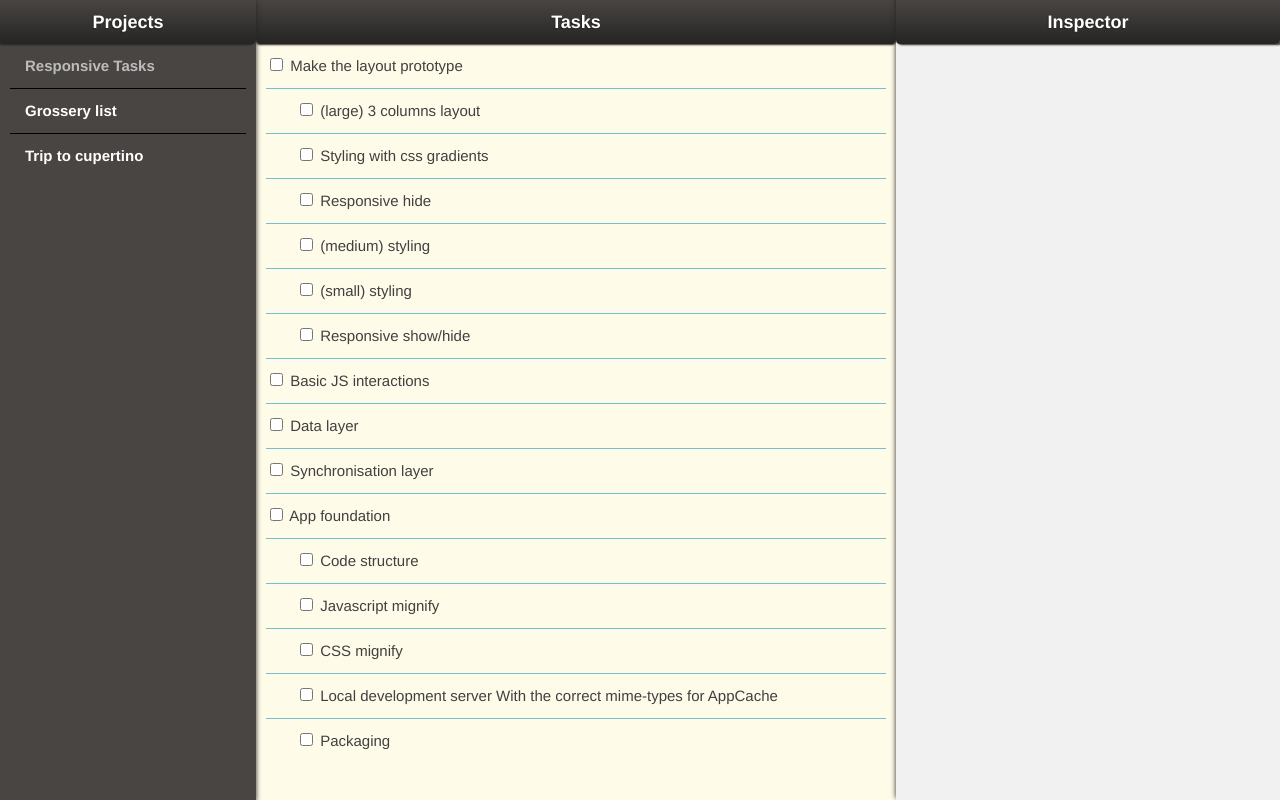
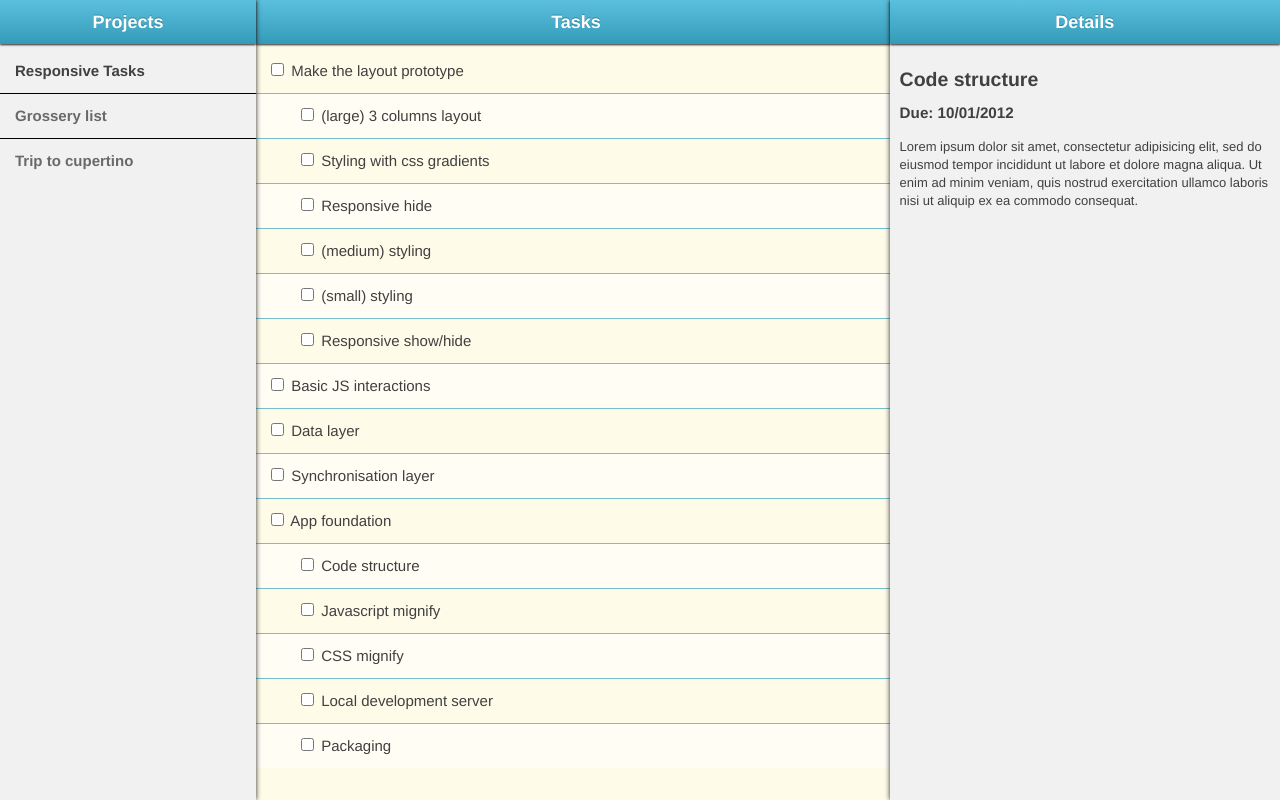
Before and after one commit to etiennesegonzac/Bun, a plain HTML site: page prototypes/layout/index.html in a window 1280 px wide. Drawn offline with Linux system fonts and the light colour scheme.

Commit message:
Ready to screencat
* 2 columns layout for medium size
* Polish

```diff
--- a/prototypes/layout/index.html
+++ b/prototypes/layout/index.html
@@ -2,8 +2,8 @@
 <html>
   <head>
     <link href="layout.css" media="screen" rel="stylesheet" type="text/css" />
-    <link href="small.css" media="screen and (max-width: 500px)" rel="stylesheet" type="text/css" />
-    <link href="medium.css" media="screen and (min-width:501px) and (max-width:1024px)" rel="stylesheet" type="text/css" />
+    <link href="small.css" media="screen and (max-width: 600px)" rel="stylesheet" type="text/css" />
+    <link href="medium.css" media="screen and (min-width:601px) and (max-width:1024px)" rel="stylesheet" type="text/css" />
     <link href="large.css" media="screen and (min-width:1025px)" rel="stylesheet" type="text/css" />
     <meta name="viewport" content="width=device-width, maximum-scale=1.0" />
     <script src="zepto.min.js"></script>
@@ -29,7 +29,7 @@
               <li><input type="checkbox" /> Responsive show/hide</li>
             </ul>
           </li>
-          <li class="inspector-toggle"><input type="checkbox" /> Basic JS interactions</li>
+          <li><input type="checkbox" /> Basic JS interactions</li>
           <li><input type="checkbox" /> Data layer</li>
           <li><input type="checkbox" /> Synchronisation layer</li>
           <li>
@@ -38,12 +38,7 @@
               <li><input type="checkbox" /> Code structure</li>
               <li><input type="checkbox" /> Javascript mignify</li>
               <li><input type="checkbox" /> CSS mignify</li>
-              <li>
-                <input type="checkbox" /> Local development server
-                <span>
-                  With the correct mime-types for AppCache
-                </span>
-              </li>
+              <li><input type="checkbox" /> Local development server</li>
               <li><input type="checkbox" /> Packaging</li>
             </ul>
           </li>
@@ -66,10 +61,14 @@
     <section id="inspector">
       <header>
         <a class="inspector-toggle" href="#">Close</a>
-        Inspector
+        Details
       </header>
       <div class="container">
-
+        <h1>Code structure</h1>
+        <h3>Due: 10/01/2012</h3>
+        <div class="notes">
+          Lorem ipsum dolor sit amet, consectetur adipisicing elit, sed do eiusmod tempor incididunt ut labore et dolore magna aliqua. Ut enim ad minim veniam, quis nostrud exercitation ullamco laboris nisi ut aliquip ex ea commodo consequat.
+        </div>
       </div>
     </section>
   </body>
--- a/prototypes/layout/large.css
+++ b/prototypes/layout/large.css
@@ -7,6 +7,6 @@
   left: 0;
 }
 #inspector {
-  width: 30%;
+  width: 30.5%; // webkit bug
   top: 0;
 }
--- a/prototypes/layout/layout.css
+++ b/prototypes/layout/layout.css
@@ -12,49 +12,61 @@ body {
 }
 header {
   height: 44px;
-  border-radius: 0 0 4px 4px;
   box-shadow: #262423 0px 1px 2px;
 
-  background-image: -khtml-gradient(linear, left top, left bottom, from(#484543), to(#262423));
-  background-image: -moz-linear-gradient(top, #484543, #262423);
-  background-image: -ms-linear-gradient(top, #484543, #262423);
-  background-image: -webkit-gradient(linear, left top, left bottom, color-stop(0%, #484543), color-stop(100%, #262423));
-  background-image: -webkit-linear-gradient(top, #484543, #262423);
-  background-image: -o-linear-gradient(top, #484543, #262423);
-  background-image: linear-gradient(top, #484543, #262423);
+  background-color: #339bb9;
+  background-repeat: repeat-x;
+  background-image: -khtml-gradient(linear, left top, left bottom, from(#5bc0de), to(#339bb9));
+  background-image: -moz-linear-gradient(top, #5bc0de, #339bb9);
+  background-image: -ms-linear-gradient(top, #5bc0de, #339bb9);
+  background-image: -webkit-gradient(linear, left top, left bottom, color-stop(0%, #5bc0de), color-stop(100%, #339bb9));
+  background-image: -webkit-linear-gradient(top, #5bc0de, #339bb9);
+  background-image: -o-linear-gradient(top, #5bc0de, #339bb9);
+  background-image: linear-gradient(top, #5bc0de, #339bb9);
 
   color: white;
   text-align: center;
   font-weight: bold;
   font-size: 18px;
   line-height: 44px;
-  text-shadow: #242424 -1px 1px 1px;
+  text-shadow: 0 -1px 0 rgba(0, 0, 0, 0.25);
 }
 header a {
   display: none;
   position: absolute;
-  left: 35px;
+  left: 18px;
   color: white;
   font-weight: normal;
   font-size: 13px;
 }
-section {
-  min-height: 100%;
-}
 .container {
-  padding: 0px 10px;
+  padding: 5px 0;
 }
 
 #tasks {
   position: relative;
+  min-height: 100%;
+  opacity: 1;
   background-color: #FFFBE9;
 
   font-size: 15px;
+}
+#tasks.faded {
+  opacity: 0.2;
 }
 #tasks ul {
   margin: 0;
   padding: 0;
   list-style: none;
+}
+#tasks ul li:nth-of-type(even) {
+  background-color: #FFFDF4;
+}
+#tasks ul li li:nth-of-type(odd) {
+  background-color: #FFFDF4;
+}
+#tasks ul li li:nth-of-type(even) {
+  background-color: #FFFBE9;
 }
 #tasks li {
   line-height: 44px;
@@ -63,9 +75,13 @@ section {
 }
 #tasks li input[type='checkbox'] {
   padding:0;
+  margin-left: 15px;
 }
 #tasks li.first {
   border-top: 0;
+}
+#tasks li {
+  cursor: pointer;
 }
 #tasks li li {
   padding-left: 30px;
@@ -75,26 +91,23 @@ section {
   position: absolute;
   top: 0;
   left: 0;
-  box-shadow: #262423 0px 2px 5px;
+  box-shadow: #262423 0px 0px 5px;
 
-  background-color: #484543;
+  background-color: #F1F1F1;
 
   font-size: 15px;
   font-weight: bold;
-  color: white;
+  color: #696969;
 
-  -webkit-transition-property: left;
-  -moz-transition-property: left;
-  -o-transition-property: left;
-  transition-property: left;
+  -webkit-transition-property: top;
+  -moz-transition-property: top;
+  -o-transition-property: top;
+  transition-property: top;
 
   -webkit-transition-duration: 0.3s;
   -moz-transition-duration: 0.3s;
   -o-transition-duration: 0.3s;
   transition-duration: 0.3s;
-}
-#projects header {
-  box-shadow: #262423 -2px 1px 2px;
 }
 #projects ul {
   margin: 0;
@@ -112,14 +125,14 @@ section {
   border-top: 0px;
 }
 #projects li.selected {
-  color: #bcbcbc;
+  color: #404040;
 }
 
 #inspector {
   position: absolute;
   top: 0;
   right: 0;
-  box-shadow: #262423 0px -2px 5px;
+  box-shadow: #262423 0px 0px 5px;
 
   background-color: #F1F1F1;
 
@@ -133,15 +146,14 @@ section {
   -o-transition-duration: 0.3s;
   transition-duration: 0.3s;
 }
-#inspector header {
-  box-shadow: #262423 2px 1px 2px;
+#inspector .container {
+  padding: 10px;
 }
 
 #projects.shown {
-  left: 0;
+  top: 0;
 }
 
 #inspector.shown {
   top: 0;
-  opacity: 1;
 }
--- a/prototypes/layout/medium.css
+++ b/prototypes/layout/medium.css
@@ -1,15 +1,17 @@
-header a {
+#projects header a, #tasks header a {
   display: block;
 }
 #tasks {
-  width: 100%;
-}
-#projects, #inspector {
-  width: 70%;
+  width: 60%;
 }
 #projects {
-  left: -72%;
+  width: 60%;
+  top: -102%;
+  border-bottom: 2px black solid;
+}
+#projects .container {
+  padding-bottom: 15px;
 }
 #inspector {
-  top: -102%;
+  width: 40.5%;
 }
--- a/prototypes/layout/responsive.js
+++ b/prototypes/layout/responsive.js
@@ -1,9 +1,26 @@
-$(document).delegate("a.projects-toggle", "click, touchend", function(event){
+$(document).delegate("a.projects-toggle", "click", function(event){
   $("#projects").toggleClass("shown");
+  $("#tasks").toggleClass("faded");
   event.preventDefault();
 });
 
-$(document).delegate(".inspector-toggle", "click, touchend", function(event){
+function inspectorHandle(event){
+  // window.scrollTo(0,0);
   $("#inspector").toggleClass("shown");
+  if (window.innerWidth <= 600) {
+    $("#tasks").toggleClass("faded");
+  }
   event.preventDefault();
+}
+$(document).delegate("a.inspector-toggle", "click", inspectorHandle);
+$(document).delegate("#tasks li", "click", inspectorHandle);
+
+$(document).ready(function(){
+  $("#tasks li").tap(inspectorHandle);
+  if (window.innerWidth > 600) {
+    $("#inspector").css('height', $('#tasks').height());
+    if (window.innerWidth > 1024) {
+      $("#projects").css('height', $('#tasks').height());
+    }
+  }
 });
--- a/prototypes/layout/small.css
+++ b/prototypes/layout/small.css
@@ -7,9 +7,10 @@ header a {
 #projects, #inspector {
   width: 100%;
 }
-#projects {
-  left: -102%;
+#projects, #inspector {
+  top: -102%;
+  border-bottom: 2px black solid;
 }
-#inspector {
-  top: -102%;
+#projects .container, #inspector .container {
+  padding-bottom: 15px;
 }
```
